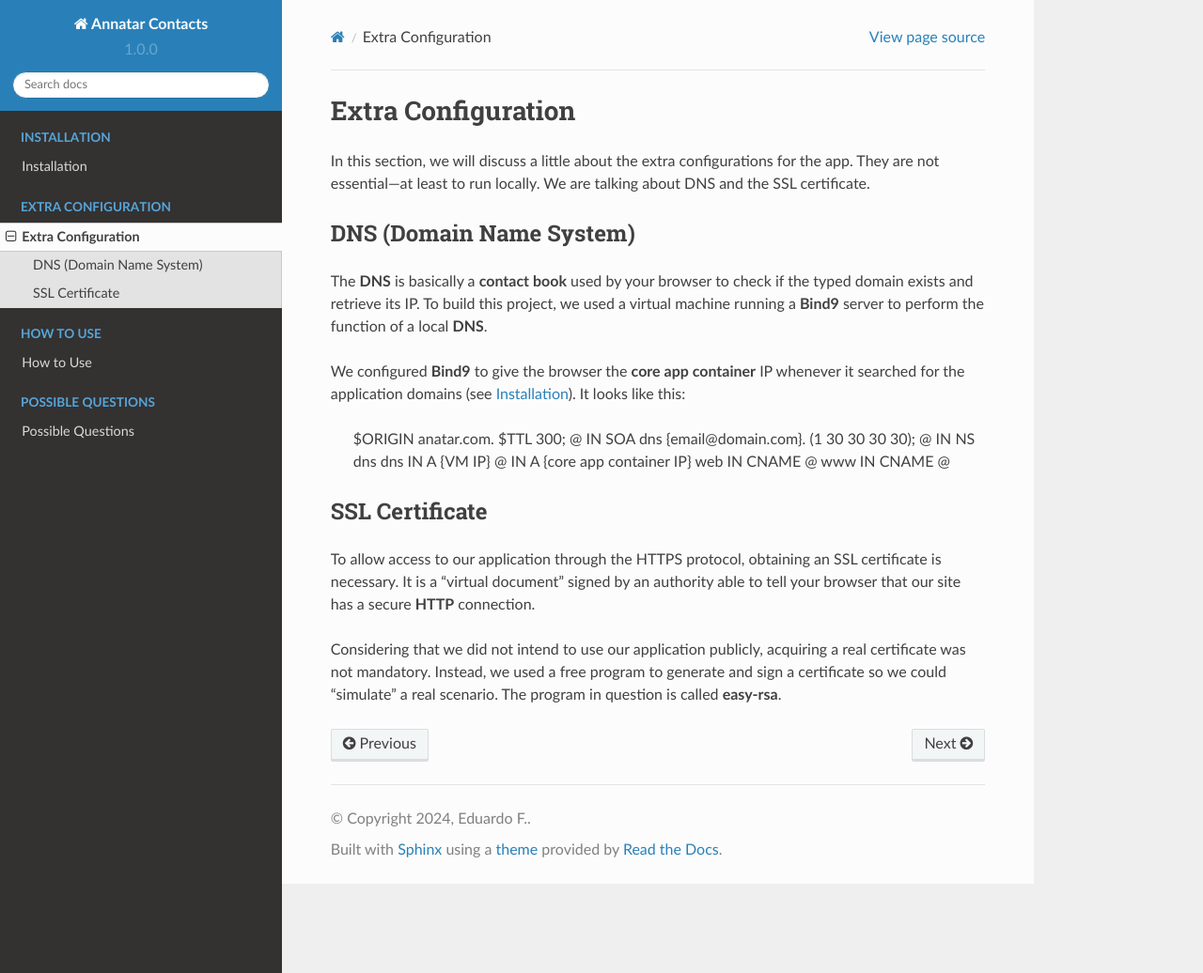
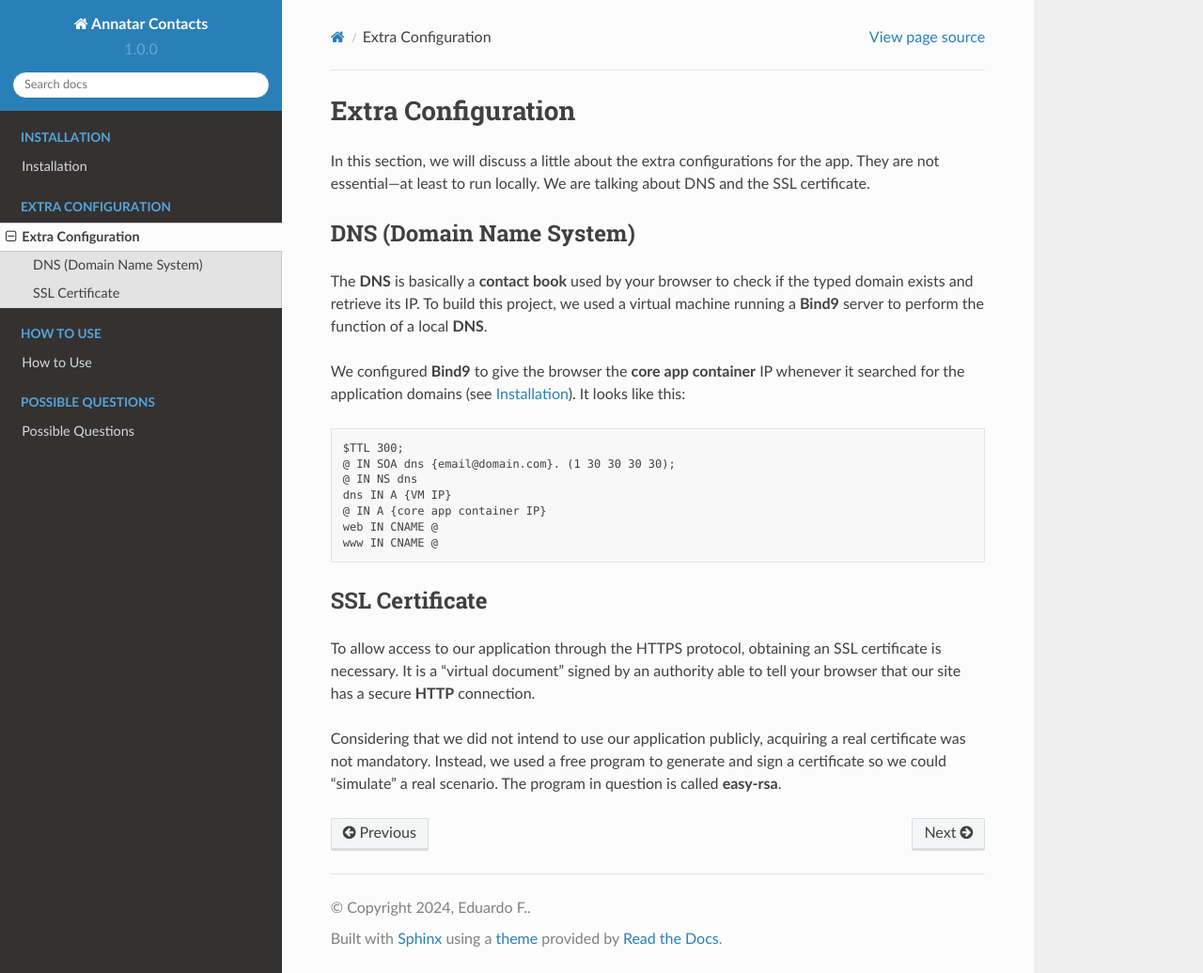
Before and after one commit to FalarzEdu/annatar-docs-docker, a Sphinx documentation site: the page built from docs/source/extra-configuration.md, in a window 1280 px wide and 1036 px high. Shown: the whole window at 94% size. Built offline with Sphinx 7.4.7 and the Read the Docs theme 2.0.0, drawn with Linux system fonts in a browser that asks for light colours.

Commit message:
extra config. code block fix

````diff
--- a/docs/source/extra-configuration.md
+++ b/docs/source/extra-configuration.md
@@ -8,14 +8,15 @@ The **DNS** is basically a **contact book** used by your browser to check if the
 
 We configured **Bind9** to give the browser the **core app container** IP whenever it searched for the application domains (see [Installation](#installation)). It looks like this:
 
-> $ORIGIN anatar.com.
-> $TTL 300;
-> @ IN SOA dns {email@domain.com}. (1 30 30 30 30);
-> @ IN NS dns
-> dns IN A {VM IP}
-> @ IN A {core app container IP}
-> web IN CNAME @
-> www IN CNAME @
+```$ORIGIN anatar.com.
+$TTL 300;
+@ IN SOA dns {email@domain.com}. (1 30 30 30 30);
+@ IN NS dns
+dns IN A {VM IP}
+@ IN A {core app container IP}
+web IN CNAME @
+www IN CNAME @
+```
 
 ##### SSL Certificate
 
````
